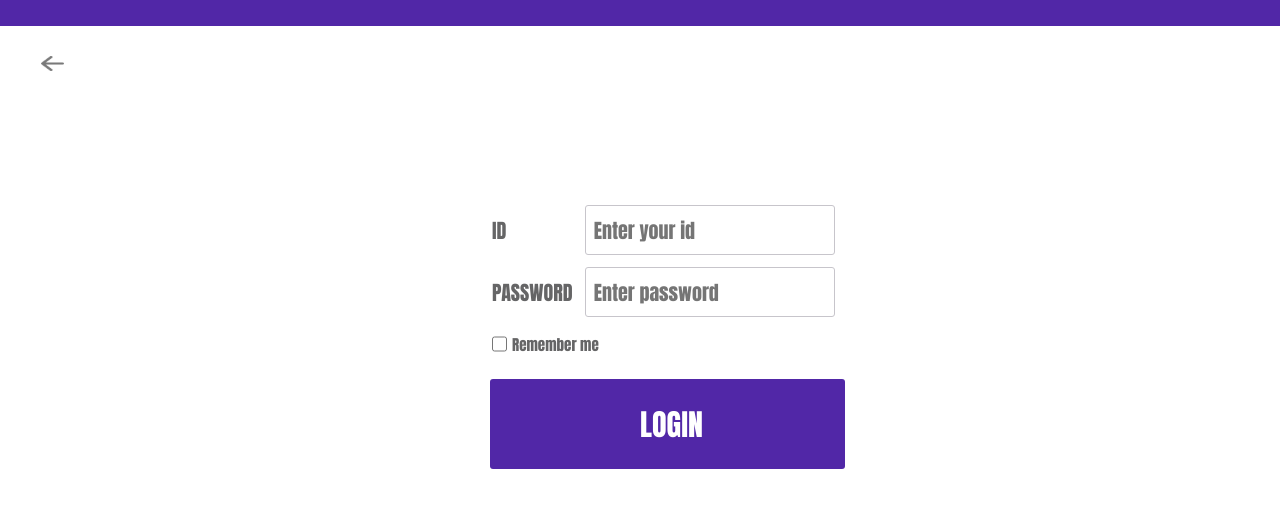
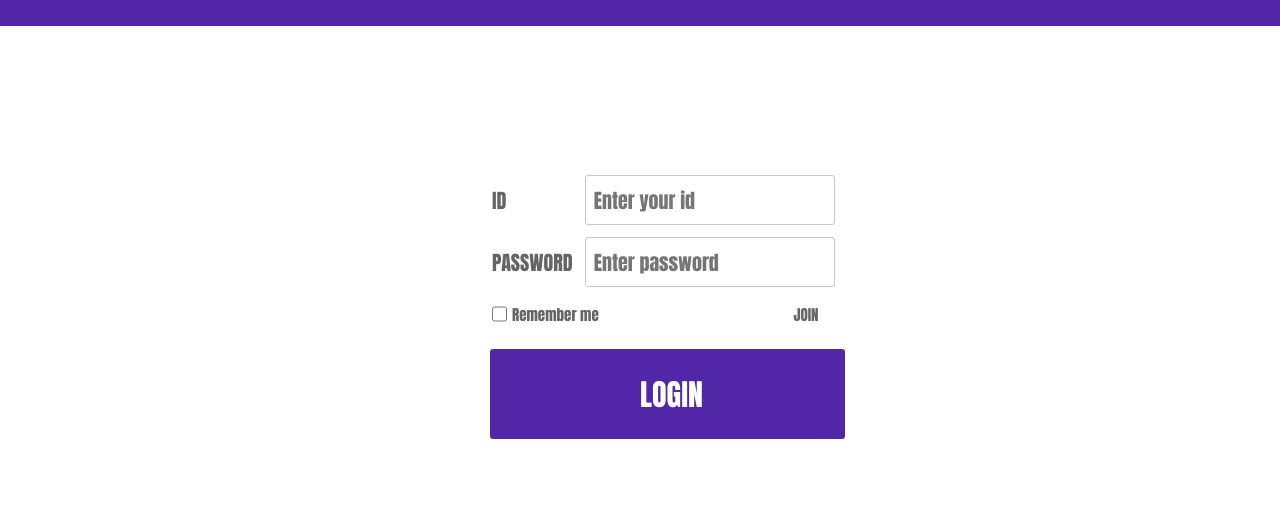
Before and after one commit to soo5o/kb_shopping, a plain HTML site: page login.html in a window 1280 px wide. Shown: the part 124-632 px from the top of the page. Drawn offline with Linux system fonts and the light colour scheme.

Commit message:
user 합침

```diff
--- a/login.css
+++ b/login.css
@@ -15,7 +15,7 @@ header {
 }
 #loginBox {
   width: 300px;
-  height: 500px;
+  height: 550px;
   margin: 0 auto;
   align-items: center;
   display: flex;
@@ -73,3 +73,16 @@ table {
   width: 15px;
   margin: 0px 5px 0px 2px;
 }
+.joinButt {
+  background-color: white;
+  color: rgb(101, 101, 102);
+  border: none;
+  margin-left: 150px;
+  width: 80px;
+  height: 30px;
+  font-size: 15px;
+  margin-top: 0;
+}
+.joinButt:hover {
+  background-color: rgb(245, 243, 243);
+}
--- a/login.html
+++ b/login.html
@@ -10,17 +10,6 @@
     <header>
       <h1>3# MALL</h1>
     </header>
-    <form id="goBack">
-      <div id="backLogoBlock" for="backLogo">
-        <input
-          type="image"
-          src="back_logo.png"
-          alt="back_logo"
-          id="backLogo"
-          width="23px"
-        />
-      </div>
-    </form>
     <div id="loginBox">
       <form id="loginForm">
         <table>
@@ -52,8 +41,15 @@
         </table>
         <div id="rememberCheck">
           <input id="checkbox" class="inputBox" type="checkbox" /><label
+            style="width: 100px"
             >Remember me</label
           >
+          <input
+            id="joinForm"
+            class="inputBox joinButt"
+            type="button"
+            value="JOIN"
+          />
         </div>
         <input type="submit" class="inputBox" value="LOGIN" id="loginButt" />
       </form>
@@ -69,12 +65,7 @@
         window.location.href = 'main.html'; // 검증 성공 시 이동
       }
     });
-  document
-    .getElementById('goBack')
-    .addEventListener('submit', function (event) {
-      event.preventDefault(); // 기본 제출 방지
-      if (this.checkValidity()) {
-        window.location.href = 'main.html'; // 검증 성공 시 이동
-      }
-    });
+  document.getElementById('joinForm').addEventListener('click', function () {
+    window.location.href = 'join.html';
+  });
 </script>
--- a/myPage.css
+++ b/myPage.css
@@ -16,7 +16,7 @@ header {
 #myPageBox {
   width: 100%;
   height: 600px;
-  margin: 0 auto;
+  margin: 30px auto 0 auto;
   display: flex;
   align-items: center;
   flex-direction: column;
```
Also changed, not shown: myPage.html (+0 -21 lines).
